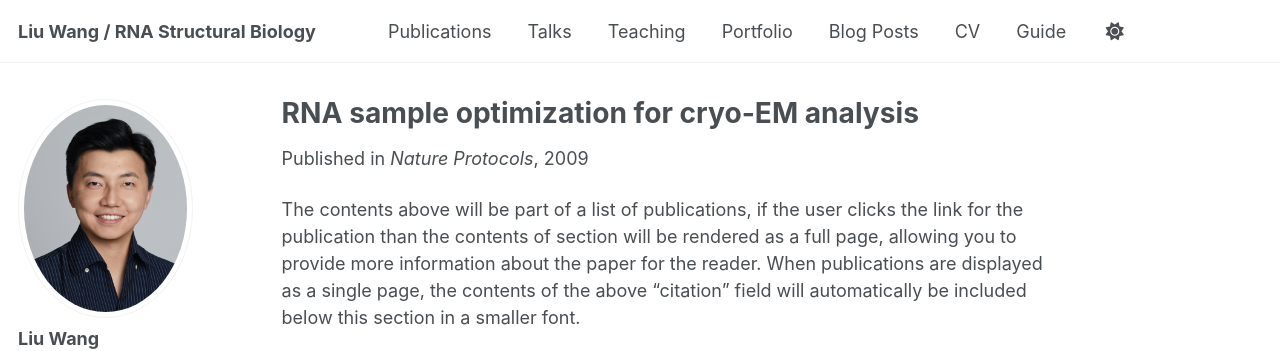
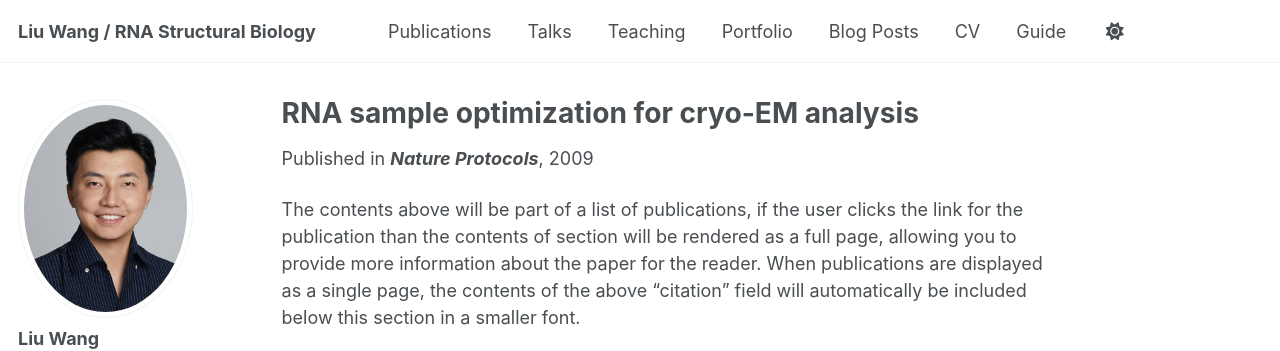
Before and after one commit to liuwang-RNA/Guihub_CV, a Jekyll site: the page built from _publications/2025-05-15_NP.md, in a window 1280 px wide. Shown: the top 351 px of the page. Built offline with Jekyll 4.4.1, drawn with Linux system fonts in a browser that asks for light colours; some web fonts are replaced; a script that is not in the unit is left out.

```diff
--- a/_publications/2009-10-01-paper-title-number-1.md
+++ b/_publications/2025-05-15_NP.md
@@ -5,7 +5,7 @@ category: manuscripts
 permalink: /publication/2025-05-15
 excerpt: 'This paper is about the number 1. The number 2 is left for future work.'
 date: 2009-10-01
-venue: 'Nature Protocols'
+venue: '<strong><em>Nature Protocols</em></strong>'
 slidesurl: 'http://academicpages.github.io/files/slides1.pdf'
 paperurl: 'http://academicpages.github.io/files/paper1.pdf'
 bibtexurl: 'http://academicpages.github.io/files/bibtex1.bib'
```
